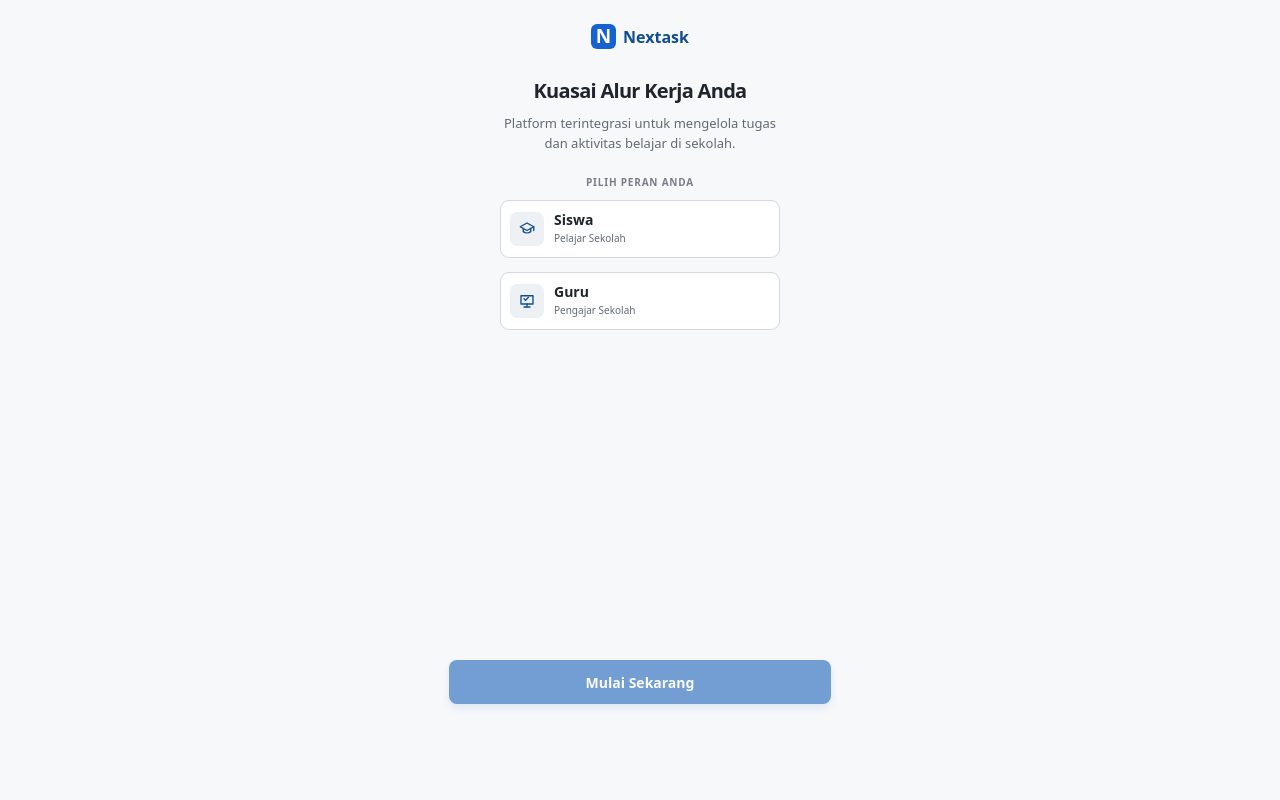
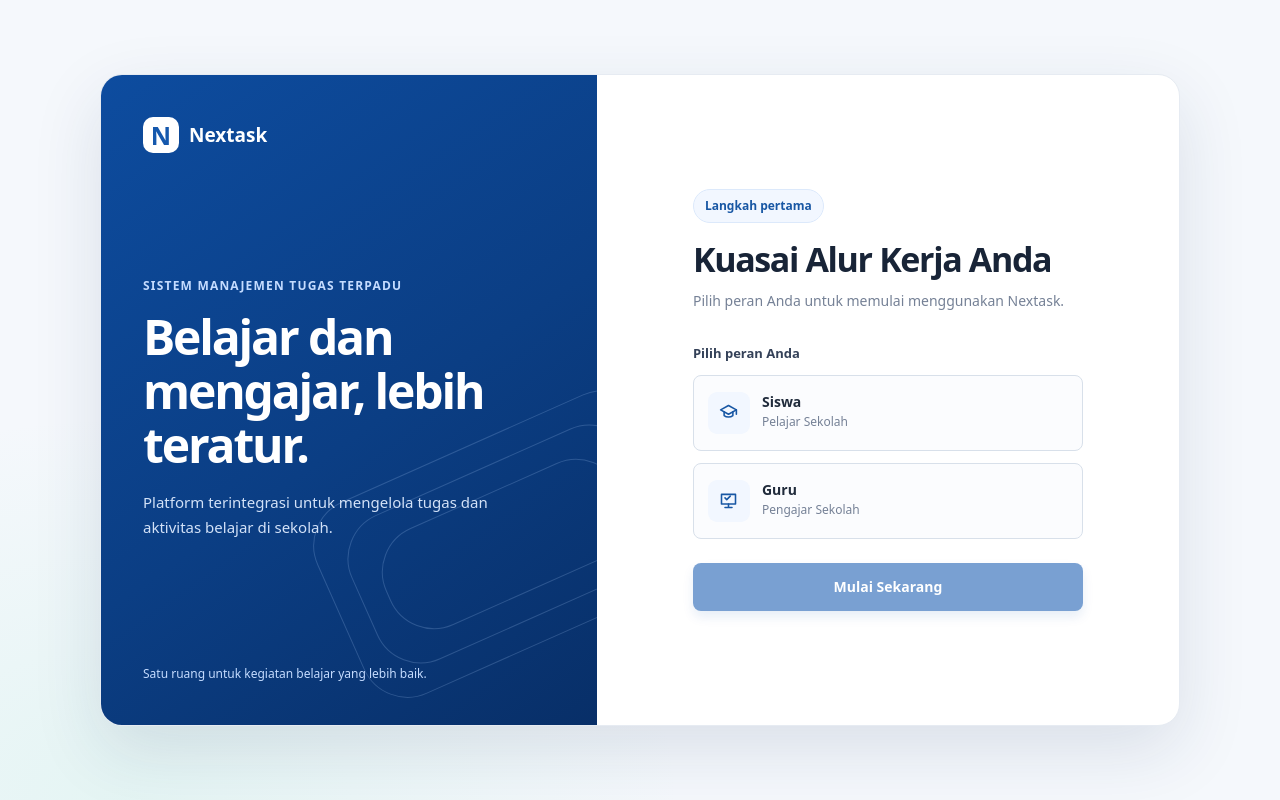
Before and after one commit to vtristanadi48/Nextask, a Laravel app: page / in a window 1280 px wide. Run offline with Laravel 12, Linux system fonts and the light colour scheme; style sheets or scripts are compiled from the project's sources.

Commit message:
feat(onboarding): sesuaikan tampilan desktop
Co-authored-by: Copilot <223556219+Copilot@users.noreply.github.com>

```diff
--- a/resources/css/app.css
+++ b/resources/css/app.css
@@ -10,84 +10,195 @@
 
 .onboarding-page {
     min-height: 100vh;
-    background: #f7f8fa;
-    color: #20252b;
+    padding: 32px;
+    display: grid;
+    place-items: center;
+    background:
+        radial-gradient(ellipse at 10% 100%, rgb(126 224 192 / 14%), transparent 34%),
+        #f5f8fc;
+    color: #202b3b;
 }
 
-.onboarding-shell {
-    width: min(100%, 430px);
-    min-height: 100vh;
-    margin-inline: auto;
-    padding: 24px 24px max(56px, 12vh);
+.onboarding-layout {
+    width: min(100%, 1080px);
+    min-height: 650px;
+    display: grid;
+    grid-template-columns: minmax(0, 0.92fr) minmax(0, 1.08fr);
+    overflow: hidden;
+    border: 1px solid #e6ebf2;
+    border-radius: 22px;
+    background: #fff;
+    box-shadow: 0 24px 70px rgb(25 52 89 / 12%);
+}
+
+.onboarding-brand-panel {
+    position: relative;
+    min-height: 650px;
+    padding: 42px;
     display: flex;
     flex-direction: column;
+    overflow: hidden;
+    background: linear-gradient(145deg, #0d4c9f 0%, #0b3e84 54%, #082f68 100%);
+    color: #fff;
 }
 
-.onboarding-brand {
-    display: flex;
-    justify-content: center;
+.onboarding-brand,
+.onboarding-mobile-brand {
+    width: fit-content;
+    display: inline-flex;
     align-items: center;
-    gap: 7px;
-    color: #104c91;
+    gap: 10px;
+    color: inherit;
+    font-size: 19px;
     font-weight: 700;
-    font-size: 16px;
+    text-decoration: none;
 }
 
 .onboarding-brand-mark {
-    width: 25px;
-    height: 25px;
+    width: 36px;
+    height: 36px;
     display: grid;
     place-items: center;
-    border-radius: 6px;
-    background: #1762d1;
-    color: white;
-    font-size: 19px;
-    font-weight: 700;
+    border-radius: 10px;
+    background: #fff;
+    color: #1558ad;
+    font-size: 25px;
+    font-weight: 750;
     line-height: 1;
 }
 
-.onboarding-intro {
-    margin-top: 27px;
-    text-align: center;
+.onboarding-brand-message {
+    z-index: 1;
+    max-width: 390px;
+    margin-block: auto;
+    padding-block: 70px;
 }
 
-.onboarding-intro h1 {
-    margin: 0;
-    font-size: 20px;
+.onboarding-eyebrow {
+    margin: 0 0 15px;
+    color: #c5dcff;
+    font-size: 12px;
     font-weight: 650;
-    letter-spacing: -0.035em;
+    letter-spacing: 0.1em;
+    text-transform: uppercase;
 }
 
-.onboarding-intro p {
-    max-width: 290px;
-    margin: 7px auto 0;
-    color: #626a73;
-    font-size: 13px;
-    line-height: 1.55;
+.onboarding-brand-message h1 {
+    max-width: 350px;
+    margin: 0;
+    font-size: clamp(32px, 4vw, 48px);
+    font-weight: 650;
+    letter-spacing: -0.045em;
+    line-height: 1.12;
+}
+
+.onboarding-brand-message > p:last-child {
+    max-width: 350px;
+    margin: 18px 0 0;
+    color: #d3e2f8;
+    font-size: 15px;
+    line-height: 1.7;
+}
+
+.onboarding-decoration {
+    position: absolute;
+    right: -88px;
+    bottom: 76px;
+    width: 360px;
+    height: 210px;
+    opacity: 0.2;
+    transform: rotate(-24deg);
+}
+
+.onboarding-decoration span {
+    position: absolute;
+    inset: 0;
+    border: 1px solid #b5d5ff;
+    border-radius: 48px;
+}
+
+.onboarding-decoration span:nth-child(2) {
+    inset: 26px 26px;
+}
+
+.onboarding-decoration span:nth-child(3) {
+    inset: 52px 52px;
+}
+
+.onboarding-brand-footer {
+    z-index: 1;
+    margin: 0;
+    color: #c5dcff;
+    font-size: 12px;
+}
+
+.onboarding-form-panel {
+    padding: 64px clamp(36px, 7vw, 88px);
+    display: grid;
+    align-items: center;
+}
+
+.onboarding-form-content {
+    width: min(100%, 390px);
+    margin-inline: auto;
+}
+
+.onboarding-mobile-brand {
+    display: none;
+}
+
+.onboarding-role-badge {
+    width: fit-content;
+    margin-bottom: 16px;
+    padding: 7px 11px;
+    display: inline-flex;
+    border: 1px solid #dce9fb;
+    border-radius: 999px;
+    background: #f2f7ff;
+    color: #1857a4;
+    font-size: 12px;
+    font-weight: 600;
+}
+
+.onboarding-form-content h2 {
+    margin: 0;
+    color: #182437;
+    font-size: clamp(26px, 3vw, 34px);
+    font-weight: 650;
+    letter-spacing: -0.04em;
+    line-height: 1.2;
+}
+
+.onboarding-description {
+    margin: 10px 0 0;
+    color: #758196;
+    font-size: 14px;
+    line-height: 1.6;
 }
 
 .onboarding-form {
-    flex: 1;
-    display: flex;
-    flex-direction: column;
-    margin-top: 22px;
+    margin-top: 32px;
+    display: grid;
+    gap: 19px;
+}
+
+.onboarding-fieldset {
+    min-width: 0;
+    margin: 0;
+    padding: 0;
+    border: 0;
 }
 
 .onboarding-legend {
-    margin-bottom: 10px;
-    color: #777e87;
-    font-size: 10px;
+    margin-bottom: 11px;
+    color: #344158;
+    font-size: 13px;
     font-weight: 600;
-    letter-spacing: 0.08em;
-    text-align: center;
-    text-transform: uppercase;
 }
 
 .onboarding-roles {
     display: grid;
-    gap: 14px;
-    width: min(100%, 280px);
-    margin-inline: auto;
+    gap: 12px;
 }
 
 .onboarding-roles label {
@@ -105,42 +216,43 @@
 }
 
 .onboarding-role-card {
-    min-height: 58px;
-    padding: 9px;
+    min-height: 76px;
+    padding: 14px;
     display: flex;
     align-items: center;
-    gap: 10px;
-    border: 1px solid #d5d9de;
-    border-radius: 9px;
-    background: #fff;
+    gap: 12px;
+    border: 1px solid #d8e0ea;
+    border-radius: 8px;
+    background: #fbfcfe;
     cursor: pointer;
     transition: border-color 150ms ease, box-shadow 150ms ease, background 150ms ease;
 }
 
 .onboarding-role-input:checked + .onboarding-role-card {
-    border-color: #1762d1;
-    box-shadow: 0 0 0 2px rgb(23 98 209 / 12%);
+    border-color: #3478ce;
+    background: #fff;
+    box-shadow: 0 0 0 3px rgb(52 120 206 / 14%);
 }
 
 .onboarding-role-input:focus-visible + .onboarding-role-card {
-    outline: 3px solid rgb(23 98 209 / 35%);
+    outline: 3px solid rgb(52 120 206 / 35%);
     outline-offset: 3px;
 }
 
 .onboarding-role-icon {
-    width: 34px;
-    height: 34px;
+    width: 42px;
+    height: 42px;
     flex: none;
     display: grid;
     place-items: center;
-    border-radius: 7px;
-    background: #eef1f4;
-    color: #104c91;
+    border-radius: 9px;
+    background: #f2f7ff;
+    color: #1857a4;
 }
 
 .onboarding-role-icon svg {
-    width: 18px;
-    height: 18px;
+    width: 21px;
+    height: 21px;
 }
 
 .onboarding-role-copy {
@@ -150,44 +262,131 @@
 
 .onboarding-role-copy strong {
     font-size: 14px;
-    font-weight: 650;
+    font-weight: 600;
     line-height: 1.2;
 }
 
 .onboarding-role-copy small {
-    color: #626a73;
-    font-size: 10px;
+    color: #758196;
+    font-size: 12px;
 }
 
 .onboarding-submit {
-    min-height: 44px;
+    min-height: 48px;
     width: 100%;
-    margin-top: auto;
-    padding: 10px 16px;
+    margin-top: 5px;
+    padding: 12px 18px;
     border: 0;
     border-radius: 8px;
-    background: #0756b5;
-    box-shadow: 0 4px 8px rgb(7 86 181 / 20%);
+    background: #0c54ae;
+    box-shadow: 0 6px 12px rgb(12 84 174 / 18%);
     color: #fff;
     font: inherit;
     font-size: 14px;
-    font-weight: 600;
+    font-weight: 650;
     cursor: pointer;
     transition: background 150ms ease, opacity 150ms ease;
 }
 
 .onboarding-submit:hover:not(:disabled) {
-    background: #06499a;
+    background: #09458f;
 }
 
 .onboarding-submit:focus-visible {
-    outline: 3px solid rgb(7 86 181 / 35%);
+    outline: 3px solid rgb(52 120 206 / 35%);
     outline-offset: 3px;
 }
 
 .onboarding-submit:disabled {
     cursor: not-allowed;
     opacity: 0.55;
+}
+
+@media (max-width: 760px) {
+    .onboarding-page {
+        padding: 20px;
+    }
+
+    .onboarding-layout {
+        width: min(100%, 480px);
+        min-height: auto;
+        grid-template-columns: 1fr;
+        border-radius: 16px;
+    }
+
+    .onboarding-brand-panel {
+        min-height: auto;
+        padding: 26px 28px;
+    }
+
+    .onboarding-brand-panel > .onboarding-brand,
+    .onboarding-brand-footer,
+    .onboarding-decoration {
+        display: none;
+    }
+
+    .onboarding-brand-message {
+        margin: 0;
+        padding: 0;
+    }
+
+    .onboarding-eyebrow {
+        margin-bottom: 9px;
+        font-size: 10px;
+    }
+
+    .onboarding-brand-message h1 {
+        max-width: 330px;
+        font-size: 26px;
+    }
+
+    .onboarding-brand-message > p:last-child {
+        margin-top: 9px;
+        font-size: 13px;
+    }
+
+    .onboarding-form-panel {
+        padding: 32px 28px 30px;
+    }
+
+    .onboarding-mobile-brand {
+        margin-bottom: 27px;
+        display: inline-flex;
+        color: #104c91;
+        font-size: 16px;
+    }
+
+    .onboarding-mobile-brand .onboarding-brand-mark {
+        width: 29px;
+        height: 29px;
+        border-radius: 8px;
+        background: #1762d1;
+        color: #fff;
+        font-size: 20px;
+    }
+
+    .onboarding-form-content h2 {
+        font-size: 28px;
+    }
+
+    .onboarding-form {
+        margin-top: 26px;
+        gap: 17px;
+    }
+}
+
+@media (max-width: 380px) {
+    .onboarding-page {
+        padding: 12px;
+    }
+
+    .onboarding-brand-panel {
+        padding: 22px;
+    }
+
+    .onboarding-form-panel {
+        padding: 26px 22px;
+    }
 }
 
 @media (prefers-reduced-motion: reduce) {
--- a/resources/views/pages/onboarding.blade.php
+++ b/resources/views/pages/onboarding.blade.php
@@ -3,24 +3,45 @@
     <head>
         <meta charset="utf-8">
         <meta name="viewport" content="width=device-width, initial-scale=1">
-        <meta name="theme-color" content="#f7f8fa">
+        <meta name="theme-color" content="#f5f8fc">
         <title>Mulai bersama Nextask</title>
         @vite(['resources/css/app.css', 'resources/js/app.js'])
     </head>
     <body class="onboarding-page font-sans antialiased">
-        <main class="onboarding-shell">
-            <a class="onboarding-brand" href="{{ route('onboarding') }}" aria-label="Nextask, beranda">
+        <main class="onboarding-layout">
+            <section class="onboarding-brand-panel" aria-label="Tentang Nextask">
+                <a class="onboarding-brand" href="{{ route('onboarding') }}" aria-label="Nextask, pilih peran">
                     <span class="onboarding-brand-mark" aria-hidden="true">N</span>
                     <span>Nextask</span>
                 </a>
 
-            <section class="onboarding-intro" aria-labelledby="onboarding-title">
-                <h1 id="onboarding-title">Kuasai Alur Kerja Anda</h1>
+                <div class="onboarding-brand-message">
+                    <p class="onboarding-eyebrow">Sistem Manajemen Tugas Terpadu</p>
+                    <h1>Belajar dan mengajar, lebih teratur.</h1>
                     <p>Platform terintegrasi untuk mengelola tugas dan aktivitas belajar di sekolah.</p>
+                </div>
+
+                <div class="onboarding-decoration" aria-hidden="true">
+                    <span></span>
+                    <span></span>
+                    <span></span>
+                </div>
+                <p class="onboarding-brand-footer">Satu ruang untuk kegiatan belajar yang lebih baik.</p>
             </section>
 
+            <section class="onboarding-form-panel" aria-labelledby="onboarding-title">
+                <div class="onboarding-form-content">
+                    <a class="onboarding-mobile-brand" href="{{ route('onboarding') }}" aria-label="Nextask, pilih peran">
+                        <span class="onboarding-brand-mark" aria-hidden="true">N</span>
+                        <span>Nextask</span>
+                    </a>
+
+                    <span class="onboarding-role-badge">Langkah pertama</span>
+                    <h2 id="onboarding-title">Kuasai Alur Kerja Anda</h2>
+                    <p class="onboarding-description">Pilih peran Anda untuk memulai menggunakan Nextask.</p>
+
                     <form class="onboarding-form" action="/login/siswa" method="GET" data-onboarding-form>
-                <fieldset class="border-0 p-0">
+                        <fieldset class="onboarding-fieldset">
                             <legend class="onboarding-legend">Pilih peran Anda</legend>
                             <div class="onboarding-roles">
                                 <label>
@@ -73,6 +94,8 @@
 
                         <button class="onboarding-submit" type="submit" disabled>Mulai Sekarang</button>
                     </form>
+                </div>
+            </section>
         </main>
     </body>
 </html>
```
Lines whose indentation alone changed are shown as unchanged.
